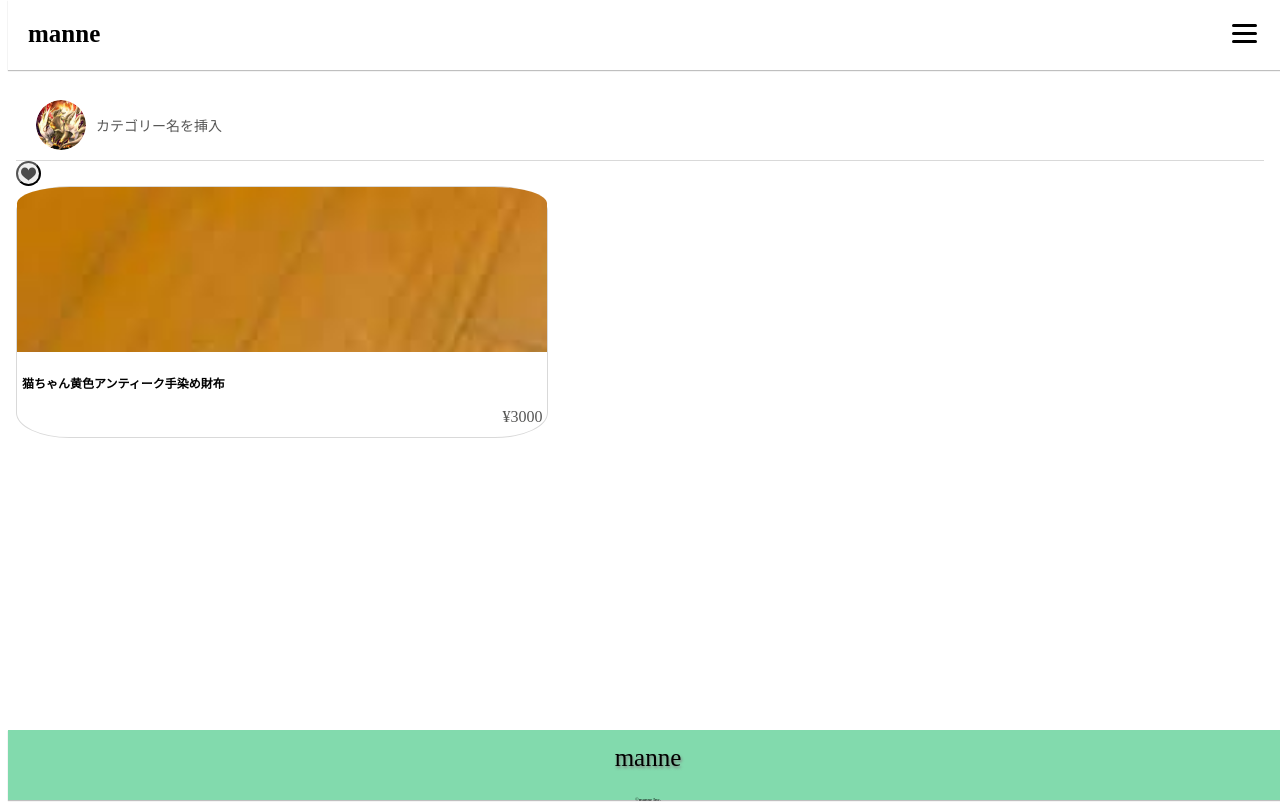
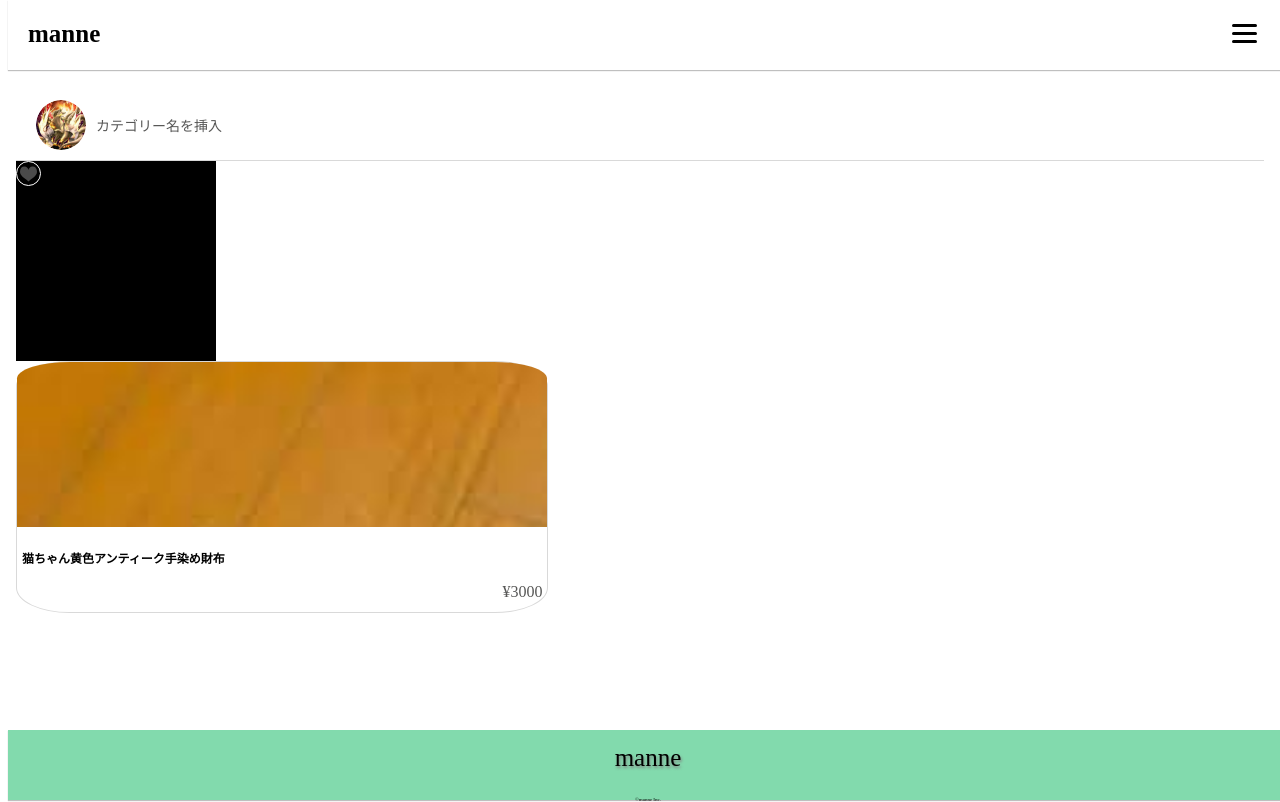
Before and after one commit to Organization-Yuuki/manne, a React (Vite) app: page / in a window 1280 px wide. Built offline with nearby package versions, Linux system fonts and the light colour scheme; what emotion-reset would draw is missing.

Commit message:
ペアプロなう

```diff
--- a/src/pages/ProductList.tsx
+++ b/src/pages/ProductList.tsx
@@ -26,7 +26,9 @@ export const ProductList: FC = () => {
         categoryName="カテゴリー名を挿入"
         imgUrl={sample}
       />
-      <LikeButton onClick={onCLickLikeButton} />
+      <div style={{ width: '200px', height: '200px', background: '#000' }}>
+        <LikeButton onClick={onCLickLikeButton} />
+      </div>
       <ProductRow product={product} />
     </div>
   )
--- a/src/styles/parts/button.style.ts
+++ b/src/styles/parts/button.style.ts
@@ -1,4 +1,4 @@
-import { css, SerializedStyles } from '@emotion/react'
+import { css, SerializedStyles, Theme } from '@emotion/react'
 import { isEmpty, isNil } from 'lodash'
 import { CSSProperties } from 'react'
 
@@ -54,12 +54,14 @@ export const commonButtonStyle = (soType?: SocialTypes): SerializedStyles =>
     },
   })
 
-export const likeButtonStyle = (): SerializedStyles =>
+export const likeButtonStyle = (theme: Theme): SerializedStyles =>
   css({
     borderRadius: '50%',
+    border: `1px solid ${theme.colors.white}`,
     width: '25px',
     height: '25px',
     padding: '3px 3px 2px',
+    backgroundColor: 'transparent',
 
     '& > img': {
       width: '100%',
```
